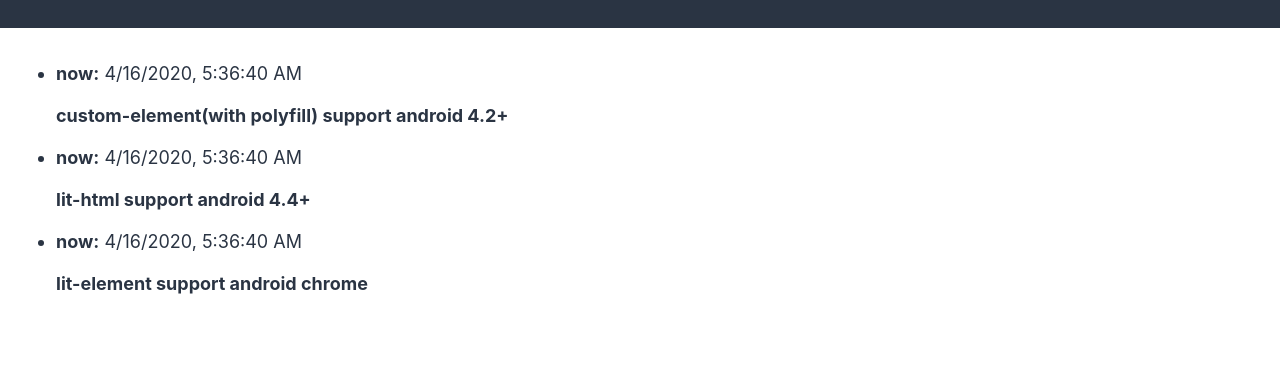
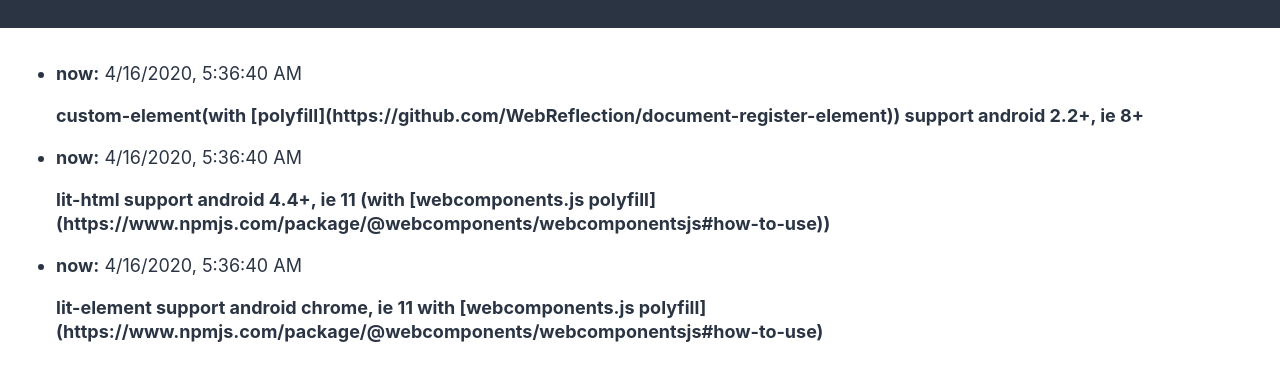
Before and after one commit to qpitlove/lit-element-webpack-start-kit, a website built with webpack: page public/index.html in a window 1280 px wide. Shown: the part 76-456 px from the top of the page. Built offline with nearby package versions, Linux system fonts and the light colour scheme.

Commit message:
docs: update README.md

```diff
--- a/public/index.html
+++ b/public/index.html
@@ -25,15 +25,15 @@
       <ul>
         <li>
           <p><current-time>current-time loading...</current-time></p>
-          <p><strong>custom-element(with polyfill) support android 4.2+</strong></p>
+          <p><strong>custom-element(with [polyfill](https://github.com/WebReflection/document-register-element)) support android 2.2+, ie 8+</strong></p>
         </li>
         <li>
           <p><current-time-lit-html>current-time-lit-html loading...</current-time-lit-html></p>
-          <p><strong>lit-html support android 4.4+</strong></p>
+          <p><strong>lit-html support android 4.4+, ie 11 (with [webcomponents.js polyfill](https://www.npmjs.com/package/@webcomponents/webcomponentsjs#how-to-use))</strong></p>
         </li>
         <li>
           <p><current-time-lit-element>current-time-lit-element loading...</current-time-lit-element></p>
-          <p><strong>lit-element support android chrome</strong></p>
+          <p><strong>lit-element support android chrome, ie 11 with [webcomponents.js polyfill](https://www.npmjs.com/package/@webcomponents/webcomponentsjs#how-to-use)</strong></p>
         </li>
       </ul>
     </main>
```
